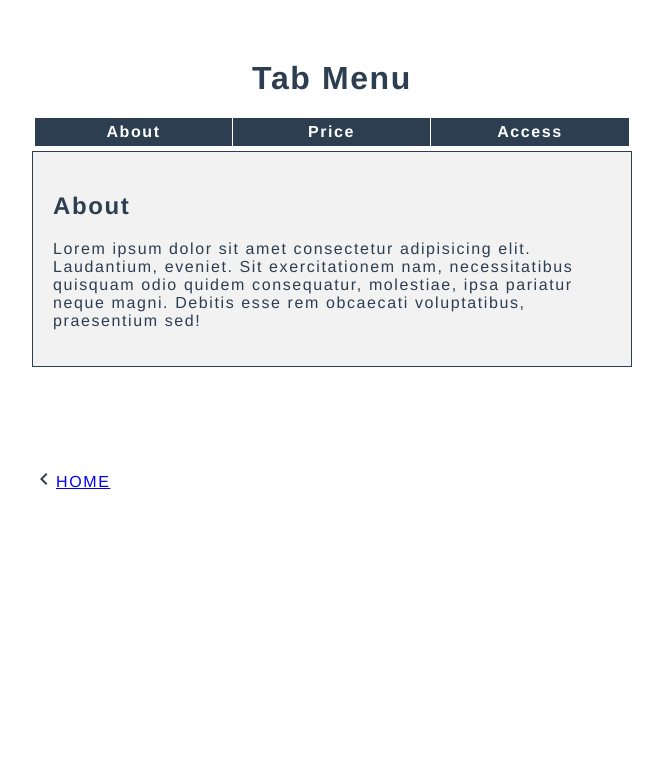
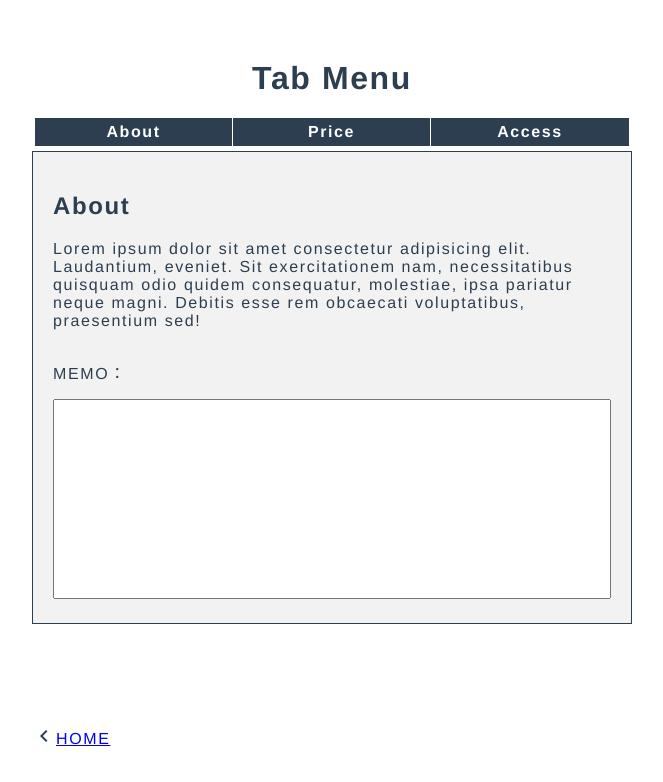
Before and after one commit to nzzzz27/vue-todolist.github.io, a Vue app: page /#/tabs in a window 1280 px wide. Shown: the top 782 px of the page, without its empty margins (308-971 px from the left). Built offline with nearby package versions, Linux system fonts and the light colour scheme.

Commit message:
tab: added textarea

```diff
--- a/src/components/TabAbout.vue
+++ b/src/components/TabAbout.vue
@@ -8,6 +8,10 @@
         quisquam odio quidem consequatur, molestiae,
         ipsa pariatur neque magni. Debitis esse rem
         obcaecati voluptatibus, praesentium sed!</p>
+        <div class="memo-area">
+          <p>MEMO：</p>
+          <textarea cols="30"></textarea>
+        </div>
     </div>
   </div>
 </template>
@@ -19,5 +23,16 @@ export default {
 </script>
 
 <style scoped>
-
+  .memo-area p {
+    margin-top: 30px;
+    margin-bottom: 15px;
+  }
+  .memo-area textarea {
+    resize: none;
+    font-size: 16px;
+    letter-spacing: .1em;
+    padding: 8px;
+    width: 100%;
+    min-height: 200px;
+  }
 </style>
--- a/src/pages/tabs.vue
+++ b/src/pages/tabs.vue
@@ -7,17 +7,20 @@
                 v-for="(tabname, index) in tabnames"
                 :key="index"
                 class="tab-name"
+                :class="{ isActive }"
                 @click="getTabindex(index)"
                 >
                 {{ tabname }}
                 </li>
             </ul>
 
-            <component
-                v-bind:is="currentTab"
-                class="tab-content"
-            >
-            </component>
+            <keep-alive> <!-- データ破棄されても内容をkeepする -->
+              <component
+                  v-bind:is="currentTab"
+                  class="tab-content"
+              >
+              </component>
+            </keep-alive>
         </main>
         <footer class="footer">
             <i class="material-icons">keyboard_arrow_left</i>
@@ -41,6 +44,7 @@ export default {
   data() {
     return {
       current: 'about',
+      isActive: true,
       tabnames: {
         about: 'About',
         price: 'Price',
@@ -67,10 +71,10 @@ export default {
     list-style: none;
     width: 33%;
     padding: 5px 0;
-    color: white;
+    color: #2c3e50;
     font-size: 16px;
     font-weight: bold;
-    background-color: #2c3e50;
+    background-color: white;
     cursor: pointer;
   }
   .tab-name:not(:last-child) {
@@ -79,6 +83,10 @@ export default {
   .tab-name:hover {
     opacity: .9;
   }
+  .tab-name.isActive {
+    color: white;
+    background-color: #2c3e50;
+  }
   .tab-content {
     margin-top: 5px;
     background-color: rgba(0,0,0,.05);
```
